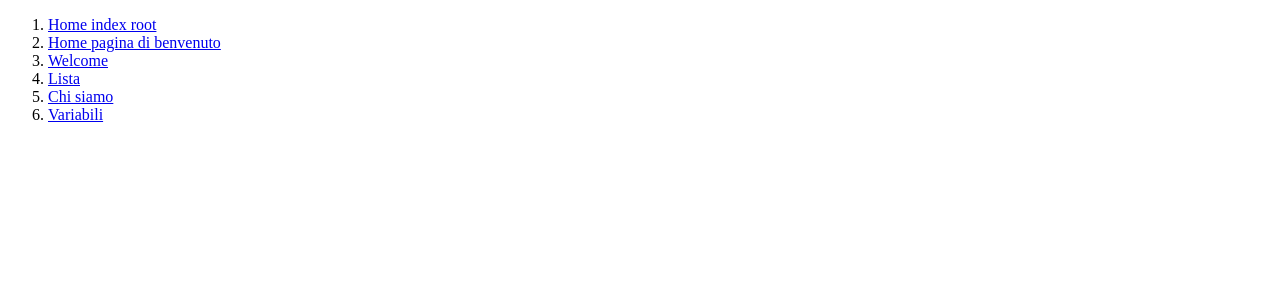
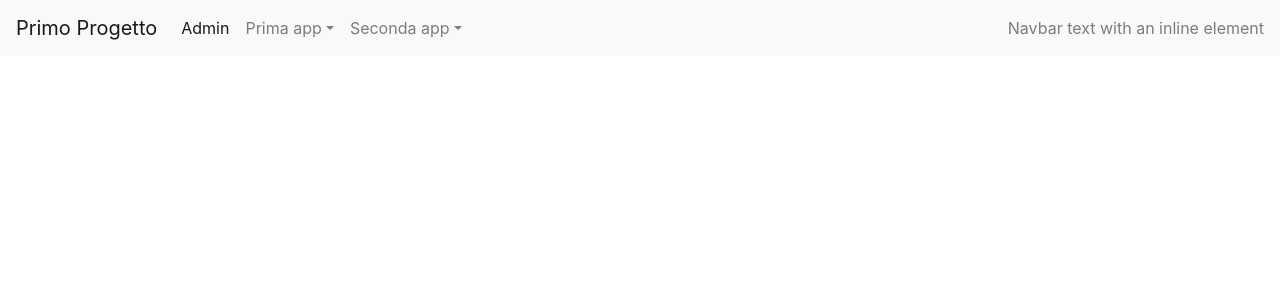
Before and after one commit to paolamargheritainvernizzi/primo_progetto, a Django app: page /prima_app/index in a window 1280 px wide. Shown: the top 300 px of the page. Run offline with Django 5.2, Linux system fonts and the light colour scheme.

Commit message:
passo 13
passo 13

```diff
--- a/prima_app/templates/prima_app/index.html
+++ b/prima_app/templates/prima_app/index.html
@@ -1,21 +1,7 @@
-<!DOCTYPE html>
-<html>
-<head>
-    <meta charset='utf-8'>
-    <meta http-equiv='X-UA-Compatible' content='IE=edge'>
-    <title>Index</title>
-    <meta name='viewport' content='width=device-width, initial-scale=1'>
+{% extends "base.html" %}
 
+{% block title %} {{ block.super }} | Chi siamo {% endblock title %}
 
-</head>
-<body>
-    <ol><li><a href="{% url 'index'%}">Home index root</a></li>
-        <li><a href="{% url 'prima_app:homepage'%}">Home pagina di benvenuto</a></li>
-        <li><a href="{% url 'prima_app:welcome'%}">Welcome</a></li>
-        <li><a href="{% url 'prima_app:lista'%}">Lista</a></li>
-        <li><a href="{% url 'prima_app:chisiamo'%}">Chi siamo</a></li>
-        <li><a href="{% url 'prima_app:variabili'%}">Variabili</a></li>
+{% block content %}
 
-    </ol>
-</body>
-</html>
+{% endblock content %}
--- /dev/null
+++ b/templates/base.html
@@ -0,0 +1,81 @@
+<!doctype html>
+{% load static %}
+<html lang="en">
+  <head>
+    <!-- Required meta tags -->
+    <meta charset="utf-8">
+    <meta name="viewport" content="width=device-width, initial-scale=1, shrink-to-fit=no">
+
+    <!-- Bootstrap CSS -->
+    <link rel="stylesheet" href="https://cdn.jsdelivr.net/npm/bootstrap@4.5.3/dist/css/bootstrap.min.css" integrity="sha384-TX8t27EcRE3e/ihU7zmQxVncDAy5uIKz4rEkgIXeMed4M0jlfIDPvg6uqKI2xXr2" crossorigin="anonymous">
+
+    <title>{% block title %} Primo progetto {% endblock title %}</title>
+    <!-- Optional JavaScript; choose one of the two! -->
+
+    <!-- Option 1: jQuery and Bootstrap Bundle (includes Popper) -->
+    <script src="https://code.jquery.com/jquery-3.5.1.slim.min.js" integrity="sha384-DfXdz2htPH0lsSSs5nCTpuj/zy4C+OGpamoFVy38MVBnE+IbbVYUew+OrCXaRkfj" crossorigin="anonymous"></script>
+    <script src="https://cdn.jsdelivr.net/npm/bootstrap@4.5.3/dist/js/bootstrap.bundle.min.js" integrity="sha384-ho+j7jyWK8fNQe+A12Hb8AhRq26LrZ/JpcUGGOn+Y7RsweNrtN/tE3MoK7ZeZDyx" crossorigin="anonymous"></script>
+
+    <!-- Option 2: jQuery, Popper.js, and Bootstrap JS
+    <script src="https://code.jquery.com/jquery-3.5.1.slim.min.js" integrity="sha384-DfXdz2htPH0lsSSs5nCTpuj/zy4C+OGpamoFVy38MVBnE+IbbVYUew+OrCXaRkfj" crossorigin="anonymous"></script>
+    <script src="https://cdn.jsdelivr.net/npm/popper.js@1.16.1/dist/umd/popper.min.js" integrity="sha384-9/reFTGAW83EW2RDu2S0VKaIzap3H66lZH81PoYlFhbGU+6BZp6G7niu735Sk7lN" crossorigin="anonymous"></script>
+    <script src="https://cdn.jsdelivr.net/npm/bootstrap@4.5.3/dist/js/bootstrap.min.js" integrity="sha384-w1Q4orYjBQndcko6MimVbzY0tgp4pWB4lZ7lr30WKz0vr/aWKhXdBNmNb5D92v7s" crossorigin="anonymous"></script>
+    -->
+  </head>
+  <body>
+
+
+
+
+<nav class="navbar navbar-expand-lg navbar-light bg-light">
+  <a class="navbar-brand">Primo Progetto</a>
+  <button class="navbar-toggler" type="button" data-toggle="collapse" data-target="#navbarText" aria-controls="navbarText" aria-expanded="false" aria-label="Toggle navigation">
+    <span class="navbar-toggler-icon"></span>
+  </button>
+  <div class="collapse navbar-collapse" id="navbarText">
+    <ul class="navbar-nav mr-auto">
+      <li class="nav-item active">
+        <a class="nav-link" href="/admin">Admin <span class="sr-only">(current)</span></a>
+      </li>
+       <li class="nav-item dropdown">
+    <a class="nav-link dropdown-toggle" data-toggle="dropdown" href="#" role="button" aria-haspopup="true" aria-expanded="false">Prima app</a>
+    <div class="dropdown-menu">
+      <a class="dropdown-item" href="{% url 'prima_app:homepage'%}">Benvenuto</a>
+      <a class="dropdown-item" href="{% url 'prima_app:welcome'%}">Welcome</a>
+      <a class="dropdown-item" href="{% url 'prima_app:lista'%}">Lista</a>
+      <a class="dropdown-item" href="{% url 'prima_app:chisiamo'%}">Chi siamo</a>
+      <a class="dropdown-item" href="{% url 'prima_app:variabili'%}">Variabili</a>
+      <div class="dropdown-divider"></div>
+      <a class="dropdown-item" href="{% url 'index'%}">Home root</a>
+    </div>
+  </li>
+
+           <li class="nav-item dropdown">
+    <a class="nav-link dropdown-toggle" data-toggle="dropdown" href="#" role="button" aria-haspopup="true" aria-expanded="false">Seconda app</a>
+    <div class="dropdown-menu">
+      <a class="dropdown-item" href="{% url 'seconda_app:es_if'%}">Es if</a>
+      <a class="dropdown-item" href="{% url 'seconda_app:if_else_elif'%}">If else elif</a>
+      <a class="dropdown-item" href="{% url 'seconda_app:es_for'%}">Lista</a>
+
+      <div class="dropdown-divider"></div>
+      <a class="dropdown-item" href="{% url 'index'%}">Home root</a>
+    </div>
+  </li>
+
+    </ul>
+    <span class="navbar-text">
+      Navbar text with an inline element
+    </span>
+  </div>
+</nav>
+<div class="container my-4">
+    <!-- servirà per inserire i contenuti della pagina -->
+    {% block content %}
+    {% endblock content %}
+
+    <!-- servirà per inserire il codice javascript -->
+    {% block script %}
+    {% endblock script %}
+  </div>
+  </body>
+</html>
```
Also changed, not shown: prima_app/templates/prima_app/chisiamo.html (+7 -13 lines), prima_app/templates/prima_app/homepage.html (+8 -12 lines), prima_app/templates/prima_app/lista.html (+7 -12 lines), prima_app/templates/prima_app/variabili.html (+7 -12 lines), prima_app/templates/prima_app/welcome.html (+8 -14 lines), seconda_app/templates/seconda_app/es_for.html (+5 -12 lines), seconda_app/templates/seconda_app/es_if.html (+6 -12 lines), seconda_app/templates/seconda_app/if_else_elif.html (+7 -12 lines), seconda_app/templates/seconda_app/index.html (+4 -16 lines), templates/index_root.html (+5 -14 lines).
